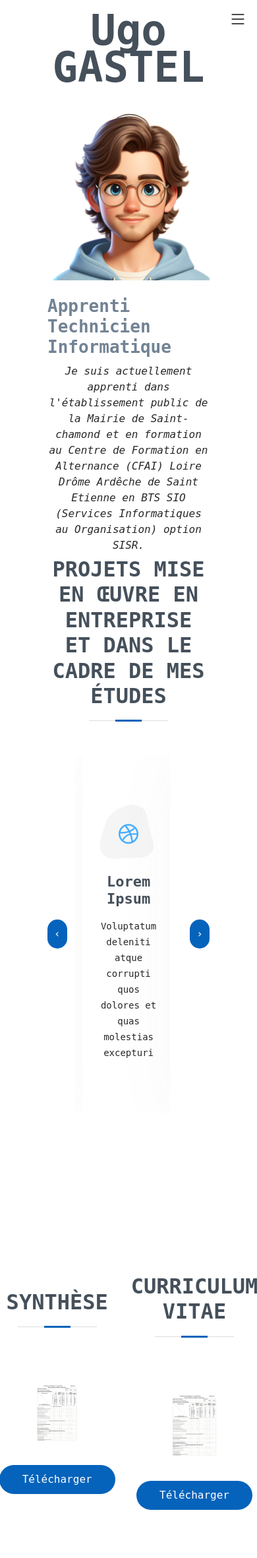
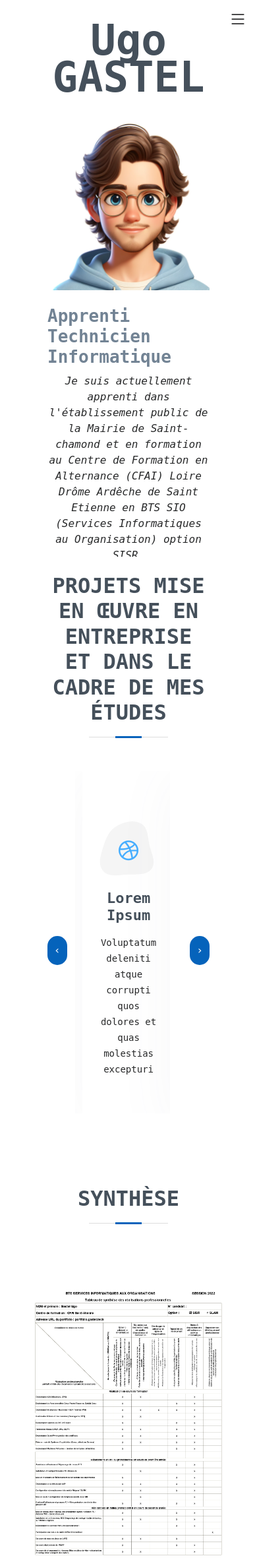
Before and after one commit to Ugo-gsl/Portfolio, a PHP site: page / in a window 390 px wide. Shown: the top 2362 px of the page at 66% size. Run offline with PHP 8.4, Linux system fonts and the light colour scheme; some libraries are stand-ins or nearby versions.

Commit message:
Update style.css

```diff
--- a/assets/css/style.css
+++ b/assets/css/style.css
@@ -992,6 +992,32 @@ section {
 /*--------------------------------------------------------------
 # Contact
 --------------------------------------------------------------*/
+@media (max-width: 800px) {
+  .contact {
+    display: flex!important;
+    align-items: center!important;
+    flex-direction: column!important;
+    flex-wrap: nowrap;
+    justify-content: flex-start;
+    height: auto!important;
+  }
+  .section-title h2 {
+    font-size: 32px;
+    font-weight: bold;
+    text-transform: uppercase;
+    margin-bottom: 20px;
+    padding-bottom: 20px;
+    position: relative;
+    color: #45505b;
+    padding-top: 20px;
+  }
+  .section-title {
+    text-align: center;
+    padding-top: 30px;
+  }
+
+}
+
 .systhese {
   display: flex;
   flex-direction: column;
@@ -1005,7 +1031,9 @@ section {
 }
 
 .contact img{
-  margin: 4vh;
+  margin-top: 4vh;
+  margin-bottom: 4vh;
+  width: 40vh;
 }
 
 .pdf{
```
